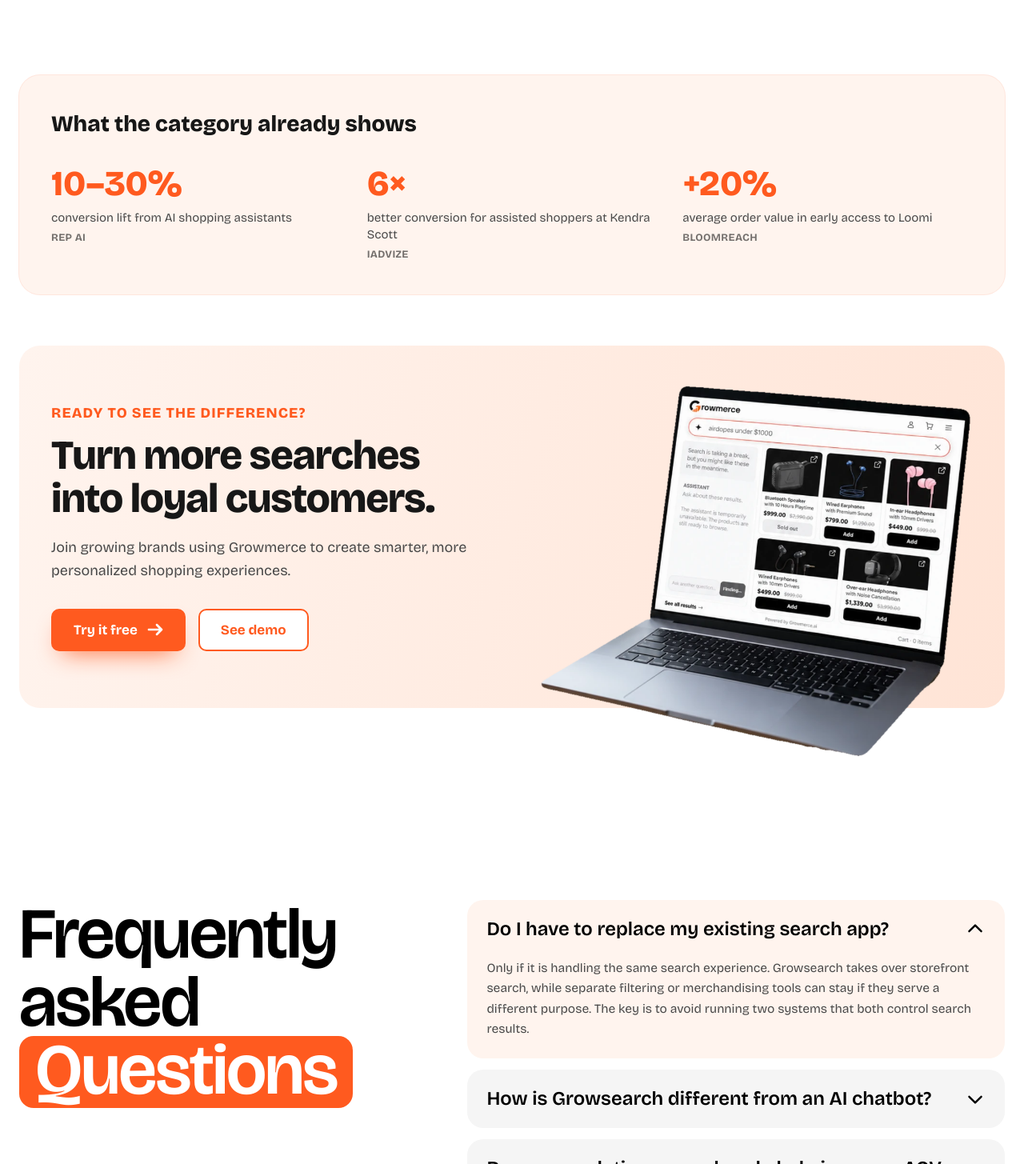
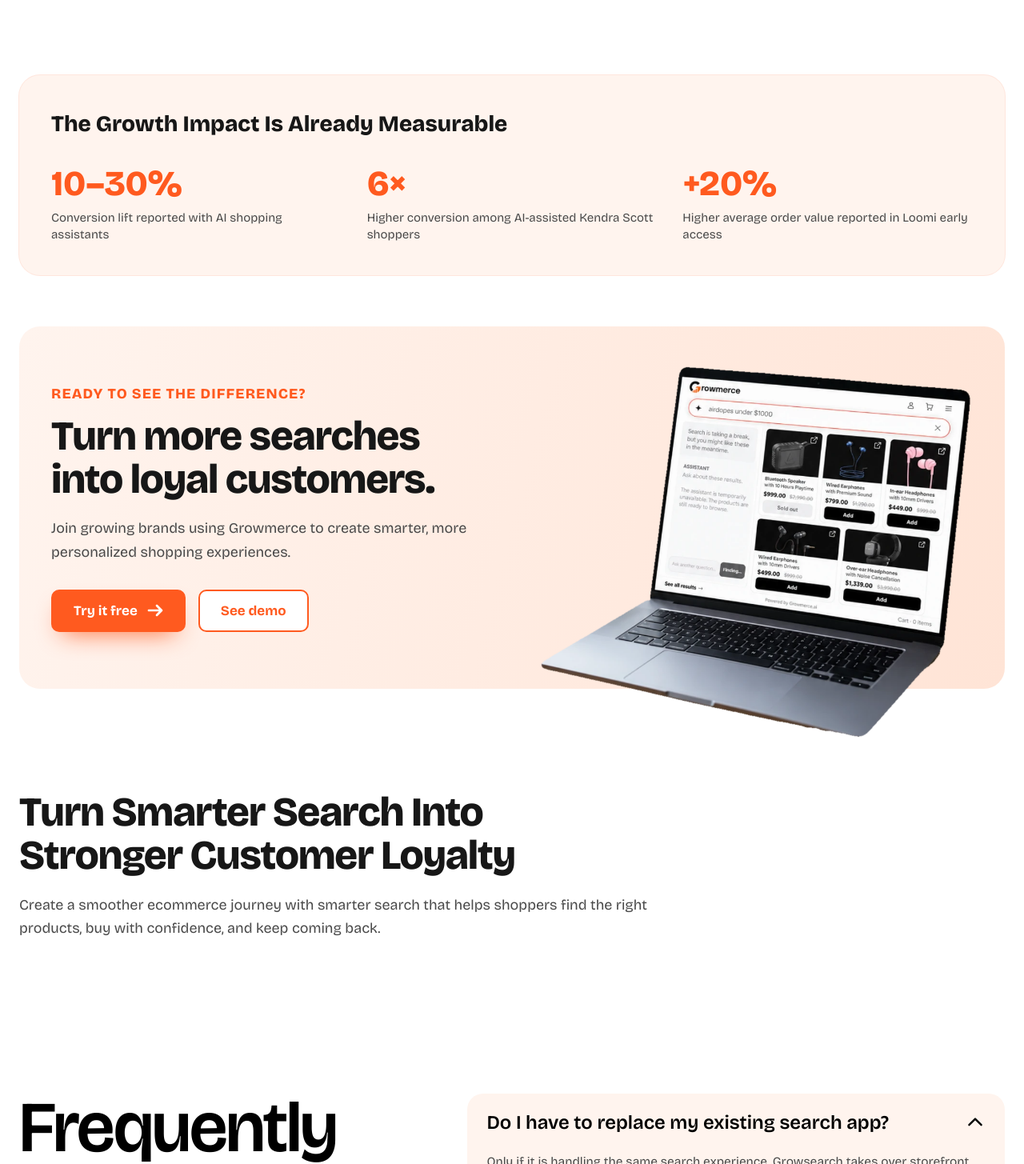
Before and after one commit to ishaangupta2311/growmerce-landing, a Next.js app: page /compare in a window 1280 px wide. Shown: the part 3310-4765 px from the top of the page at 80% size. Built offline with nearby package versions, Linux system fonts and the light colour scheme.

Commit message:
Update compare growth impact sections

```diff
--- a/src/app/compare/page.tsx
+++ b/src/app/compare/page.tsx
@@ -26,13 +26,11 @@ const JOURNEY = [
 ];
 
 /* Published results from other vendors in the category. They are not ours, and
-   the note under them says so — the Figma's own numbers (2.5x, 40%, 3x) carry
-   no source, and an unattributable conversion claim on a comparison page is
-   the one thing on it a competitor could fairly complain about. */
+   the copy makes that distinction clear. */
 const BENCHMARKS = [
-  { figure: "10–30%", label: "conversion lift from AI shopping assistants", source: "Rep AI" },
-  { figure: "6×", label: "better conversion for assisted shoppers at Kendra Scott", source: "iAdvize" },
-  { figure: "+20%", label: "average order value in early access to Loomi", source: "Bloomreach" },
+  { figure: "10–30%", label: "Conversion lift reported with AI shopping assistants" },
+  { figure: "6×", label: "Higher conversion among AI-assisted Kendra Scott shoppers" },
+  { figure: "+20%", label: "Higher average order value reported in Loomi early access" },
 ];
 
 export default function ComparePage() {
@@ -208,29 +206,26 @@ export default function ComparePage() {
           </Reveal>
         </section>
 
-        {/* What the category shows */}
+        {/* Growth impact */}
         <Reveal className="mx-auto max-w-[1370px] px-6 pb-16">
           <section
-            aria-labelledby="benchmarks-title"
+            aria-labelledby="growth-impact-title"
             className="rounded-[26px] bg-cream px-7 py-10 ring-1 ring-brand/15 sm:px-10"
           >
             <h2
-              id="benchmarks-title"
+              id="growth-impact-title"
               className="font-poppins text-[clamp(1.25rem,2.4vw,1.75rem)] font-extrabold text-charcoal"
             >
-              What the category already shows
+              The Growth Impact Is Already Measurable
             </h2>
             <dl className="mt-8 grid gap-8 sm:grid-cols-3">
               {BENCHMARKS.map((b) => (
-                <div key={b.source}>
+                <div key={b.figure}>
                   <dt className="font-poppins text-[clamp(2rem,3.6vw,2.75rem)] leading-none font-extrabold text-brand">
                     {b.figure}
                   </dt>
                   <dd className="mt-2.5 text-[15px] leading-snug text-body-mute">
                     {b.label}
-                    <span className="mt-1.5 block text-[13px] font-bold tracking-wide text-charcoal/60 uppercase">
-                      {b.source}
-                    </span>
                   </dd>
                 </div>
               ))}
@@ -280,6 +275,23 @@ export default function ComparePage() {
                 className="-mb-10 h-auto w-full self-end lg:-mb-16"
               />
             </div>
+          </section>
+        </Reveal>
+
+        {/* Customer loyalty */}
+        <Reveal className="mx-auto max-w-[1370px] px-6 pb-16 lg:pb-20">
+          <section aria-labelledby="loyalty-title" className="max-w-[940px]">
+            <h2
+              id="loyalty-title"
+              className="font-poppins text-[clamp(2rem,4vw,3.5rem)] leading-[1.05] font-extrabold tracking-tight text-charcoal text-balance"
+            >
+              Turn Smarter Search Into Stronger Customer Loyalty
+            </h2>
+            <p className="mt-5 max-w-[70ch] text-[clamp(1rem,1.4vw,1.125rem)] leading-relaxed text-body-mute">
+              Create a smoother ecommerce journey with smarter search that helps
+              shoppers find the right products, buy with confidence, and keep
+              coming back.
+            </p>
           </section>
         </Reveal>
 
```
